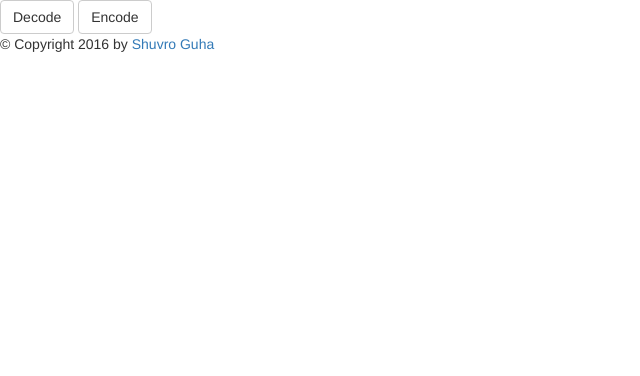
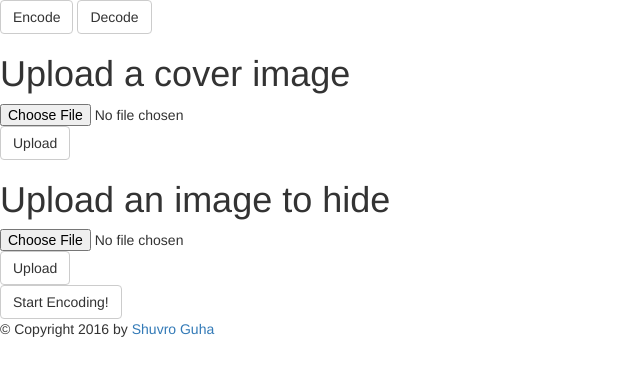
Before and after one commit to shuvroguha/LSB-Steg, a Flask app: page /encode in a window 1280 px wide. Shown: the top 376 px of the page, without its empty margins (0-640 px from the left). Run offline with Flask 2, Linux system fonts and the light colour scheme; parts of the project's set-up code (start-up, migrations or seed data) failed here and were passed over; some libraries are stand-ins or nearby versions.

Commit message:
encode and decode on web working

```diff
--- a/LSB_Flask/app.py
+++ b/LSB_Flask/app.py
@@ -1,6 +1,18 @@
 import LSB_Steg
-from flask import Flask, render_template, request
+import os
+from flask import Flask, render_template, request, url_for, flash, redirect, send_file
+from werkzeug import secure_filename
+
+ALLOWED_EXTENSIONS = set(['png', 'jpg', 'gif'])
+UPLOAD_FOLDER = '/tmp/'
+
 app = Flask(__name__)
+app.secret_key = 'supersecretkey'
+app.config['UPLOAD_FOLDER'] = UPLOAD_FOLDER
+
+def allowed_file(filename):
+    return '.' in filename and \
+           filename.rsplit('.', 1)[1] in ALLOWED_EXTENSIONS
 
 @app.route('/')
 def hello_world():
@@ -13,17 +25,71 @@ def welcome():
 @app.route('/encode', methods=['GET', 'POST'])
 def encode():
     if request.method == 'POST':
-        pass
-        # .....
+        print 'post'
+        if ('begin' in request.form):
+            print 'if1'
+            encoded = LSB_Steg.steg_in('/tmp/cover', '/tmp/message')
+            print 'lsb ran'
+            return send_file('/tmp/final.png')
+        # check if the post request has the file part
+        if ('cover' not in request.files) and ('message' not in request.files):
+            print 'if2'
+            flash('No file part')
+            return redirect(request.url)
+        if('cover' in request.files):
+            print 'if3'
+            file = request.files['cover']
+            image_type = 'cover'
+        else:
+            print 'if4'
+            file = request.files['message']
+            image_type = 'message'
+        # if user does not select file, browser also
+        # submit a empty part without filename
+        if file.filename == '':
+            print 'if5'
+            flash('No selected file')
+            return redirect(request.url)
+        if file and allowed_file(file.filename):
+            print 'if6'
+            filename = 'cover' if (image_type == 'cover') else 'message'
+            file.save(os.path.join(app.config['UPLOAD_FOLDER'], filename))
+            return redirect(request.url)
+
     return render_template('encode.html')
 
 @app.route('/decode', methods=['GET', 'POST'])
 def decode():
     if request.method == 'POST':
-        pass
-        # ...
+        print 'post'
+        if ('begin' in request.form):
+            print 'if1'
+            encoded = LSB_Steg.steg_out('/tmp/decode_cover')
+            print 'lsb ran'
+            return send_file('/tmp/hidden_message.png')
+        # check if the post request has the file part
+        if ('cover' not in request.files):
+            print 'if2'
+            flash('No file part')
+            return redirect(request.url)
+        if('cover' in request.files):
+            print 'if3'
+            file = request.files['cover']
+        # if user does not select file, browser also
+        # submit a empty part without filename
+        if file.filename == '':
+            print 'if5'
+            flash('No selected file')
+            return redirect(request.url)
+        if file and allowed_file(file.filename):
+            print 'if6'
+            filename = 'decode_cover'
+            file.save(os.path.join(app.config['UPLOAD_FOLDER'], filename))
+            return redirect(request.url)
     return render_template('decode.html')
 
 
-if(__name__) == '__main__':
+if __name__ == '__main__':
+    app.config['SESSION_TYPE'] = 'filesystem'
+    sess.init_app(app)
     app.run(debug=True)
--- a/LSB_Flask/templates/encode.html
+++ b/LSB_Flask/templates/encode.html
@@ -1,9 +1,24 @@
 {% extends "layout.html" %}
 
+{% block title%}<title>Encode</title>{% endblock title %}
 
-<title>Encode</title>
+{% block content %}
+
 <h1>Upload a cover image</h1>
-<form action="" method="post" enctype="multipart/form-data">
-  <input type=file name=file />
-  <input type="submit" value="Upload" />
+<form action="" method=post enctype=multipart/form-data>
+  <input type=file name=cover />
+  <input class="btn btn-default" type="submit" value="Upload" />
 </form>
+
+<h1>Upload an image to hide</h1>
+<form action="" method=post enctype=multipart/form-data>
+  <input type=file name=message />
+  <input class="btn btn-default" type="submit" value="Upload" />
+</form>
+
+<form action="" method="post">
+  <input class="btn btn-default" type="submit" name="begin" value="Start Encoding!" />
+</form>
+
+
+{% endblock content %}
--- a/LSB_Flask/templates/layout.html
+++ b/LSB_Flask/templates/layout.html
@@ -11,8 +11,8 @@
 
 <body class = "body">
   <div id="content">
+    <a class="btn btn-default" href="{{ url_for('encode') }}">Encode</a>
     <a class="btn btn-default" href="{{ url_for('decode') }}">Decode</a>
-    <a class="btn btn-default" href="{{ url_for('encode') }}">Encode</a>
     {% block content %}{% endblock %}
   </div>
   <div id="footer">
```
Also changed, not shown: LSB_Flask/LSB_Steg.py (+7 -1 lines), LSB_Flask/templates/decode.html (+15 -2 lines).
